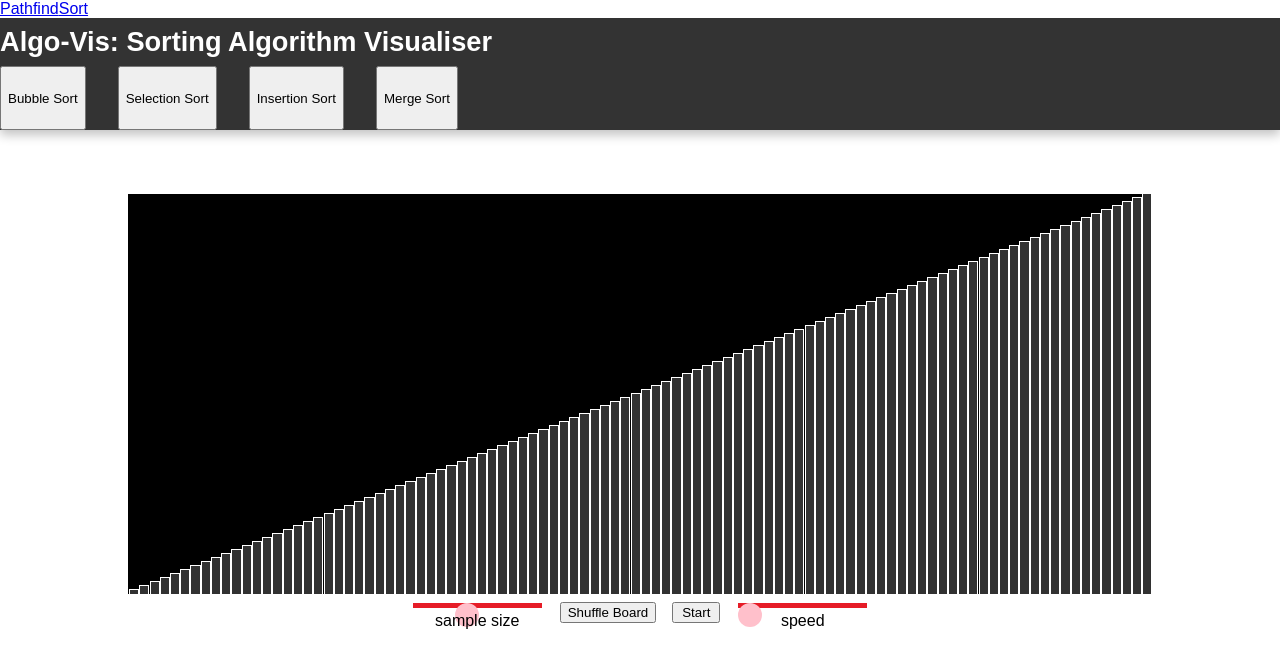
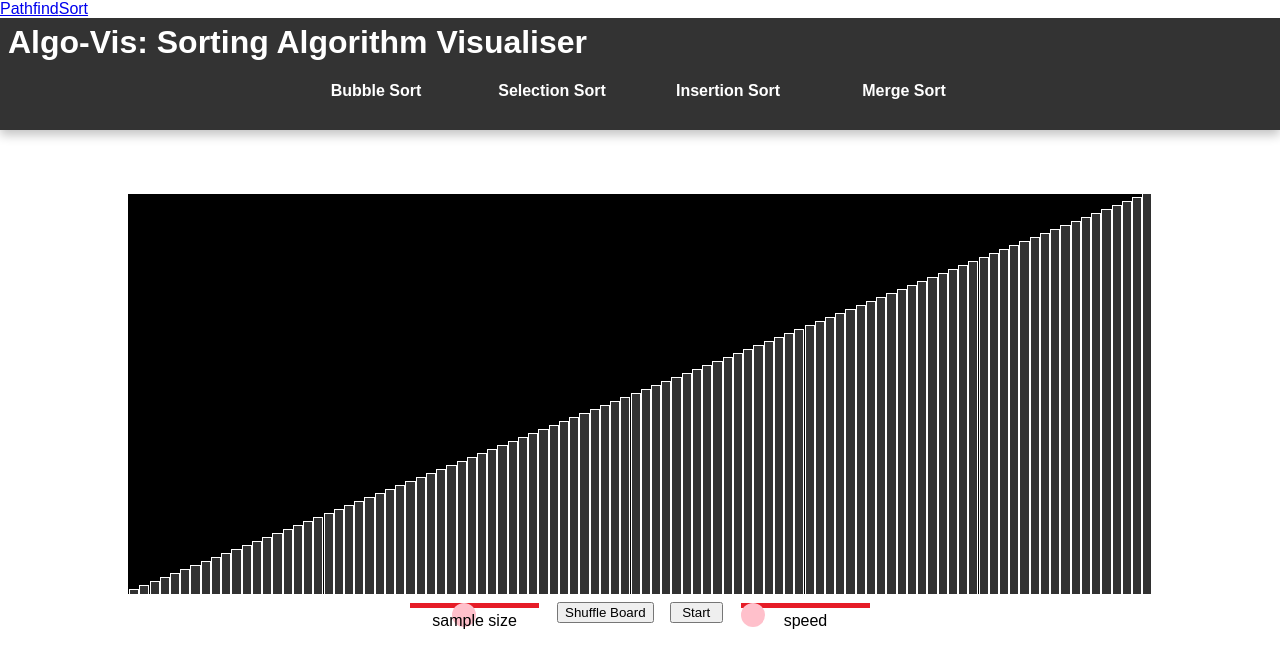
Before and after one commit to cal1co/algo-vis, a React (Vite) app: page /#/sort in a window 1280 px wide. Shown: the top 668 px of the page. Built offline with nearby package versions, Linux system fonts and the light colour scheme.

Commit message:
updated buttons on sorting nav

```diff
--- a/src/App.css
+++ b/src/App.css
@@ -4,7 +4,9 @@
     height:3em;
     font-weight:900;
     position:relative;
-    z-index:1
+    z-index:1;
+    display:flex;
+    align-items:center;
 }
 .vis-title > p {
     font-size:1.7em;
--- a/src/pathfinder/components/Pathfinder.jsx
+++ b/src/pathfinder/components/Pathfinder.jsx
@@ -273,7 +273,7 @@ function Pathfinder() {
     return (
         <div className="pathfinder">
             <div className="vis-title">
-                <p>Algo-Vis: Pathfinding Algorithm Visualiser</p>
+                <h1 className="algo-type">Algo-Vis: Pathfinding Algorithm Visualiser</h1>
             </div>
             <div className="pathfinder-nav">
                 <div className="pathfind-dropdown">
--- a/src/pathfinder/style/pathfinder.css
+++ b/src/pathfinder/style/pathfinder.css
@@ -169,3 +169,7 @@
 .clear-solution:hover{
     color:var(--follow)
 }
+.algo-type{
+    margin:0;
+    margin-left:0.25em;
+}
--- a/src/sort/components/Sort.jsx
+++ b/src/sort/components/Sort.jsx
@@ -409,13 +409,13 @@ function Sort() {
     return (
         <div className="Sort">
             <div className="vis-title">
-                <p>Algo-Vis: Sorting Algorithm Visualiser</p>
+                <h1 className="algo-type">Algo-Vis: Sorting Algorithm Visualiser</h1>
             </div>
             <div className="sort-nav">
-                <button className="sort-btn" onClick={showBubbleSort}>Bubble Sort</button>
-                <button className="sort-btn" onClick={showSelectionSort}>Selection Sort</button>
-                <button className="sort-btn" onClick={showInsertionSort}>Insertion Sort</button>
-                <button className="sort-btn" onClick={showMergeSort}>Merge Sort</button>
+                <div className="sort-btn" onClick={showBubbleSort}>Bubble Sort</div>
+                <div className="sort-btn" onClick={showSelectionSort}>Selection Sort</div>
+                <div className="sort-btn" onClick={showInsertionSort}>Insertion Sort</div>
+                <div className="sort-btn" onClick={showMergeSort}>Merge Sort</div>
                 {/* <button onClick={showQuickSort}>Quick Sort</button> */}
                 {/* <button onClick={showRadixSort}>Radix Sort</button> */}
             </div>
--- a/src/sort/style/Sort.css
+++ b/src/sort/style/Sort.css
@@ -13,6 +13,7 @@
     color:white;
     font-weight:bold;
     display:flex;
+    justify-content:center;
     gap:2em;
 }
 
@@ -100,6 +101,25 @@ input[type="range"]::-webkit-slider-thumb {
    }
 
 
+
+.sort-btn{
+    text-align:center;
+    background:none;
+    border:none;
+    color:white;
+    text-decoration:none;
+    width:9em;
+    height:fit-content;
+    position:relative;
+    top:50%;
+    transform:translateY(-50%);
+    height:4vh;
+    transition: 0.2s ease-in-out;
+}
+.sort-btn:hover{
+    color:rgba(255, 255, 255, 0.86);
+    cursor:pointer;
+}
 .stop-sort{
-    width:3rem;
+    width:4em;
 }
```
